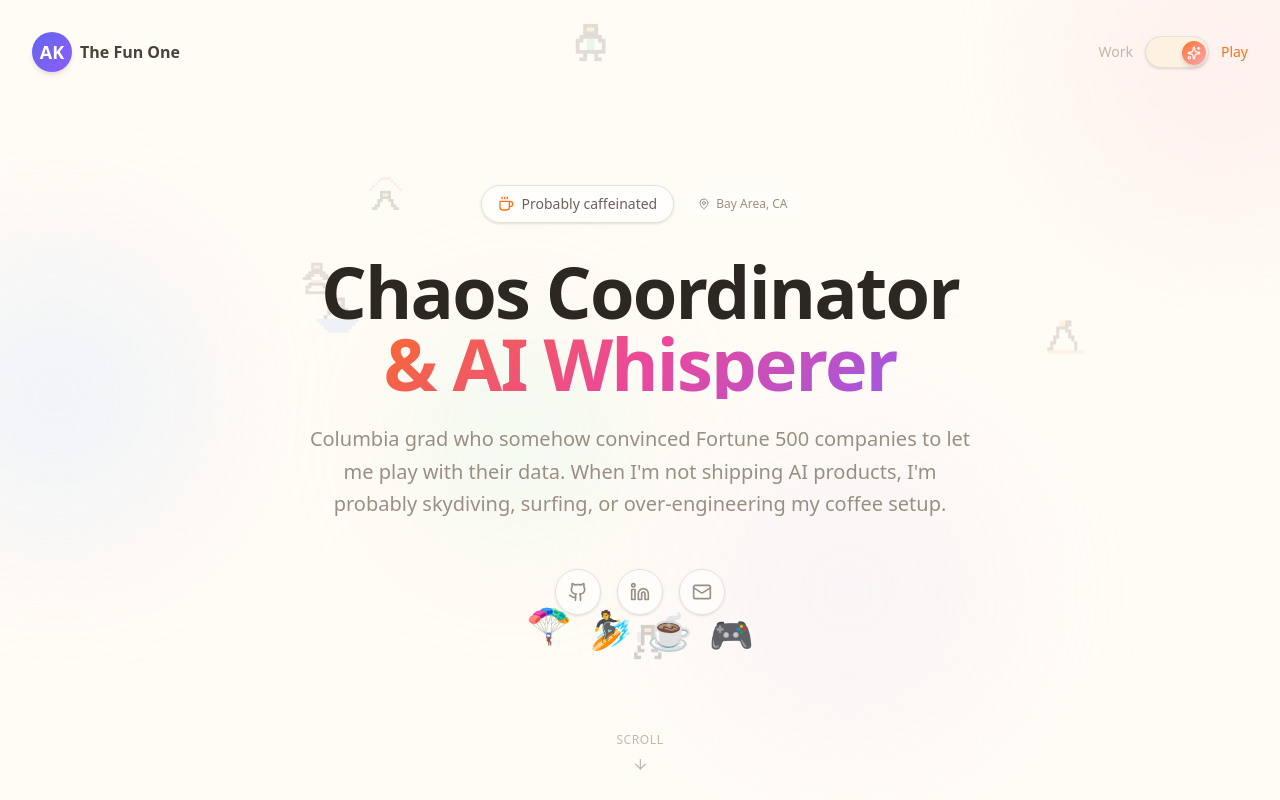
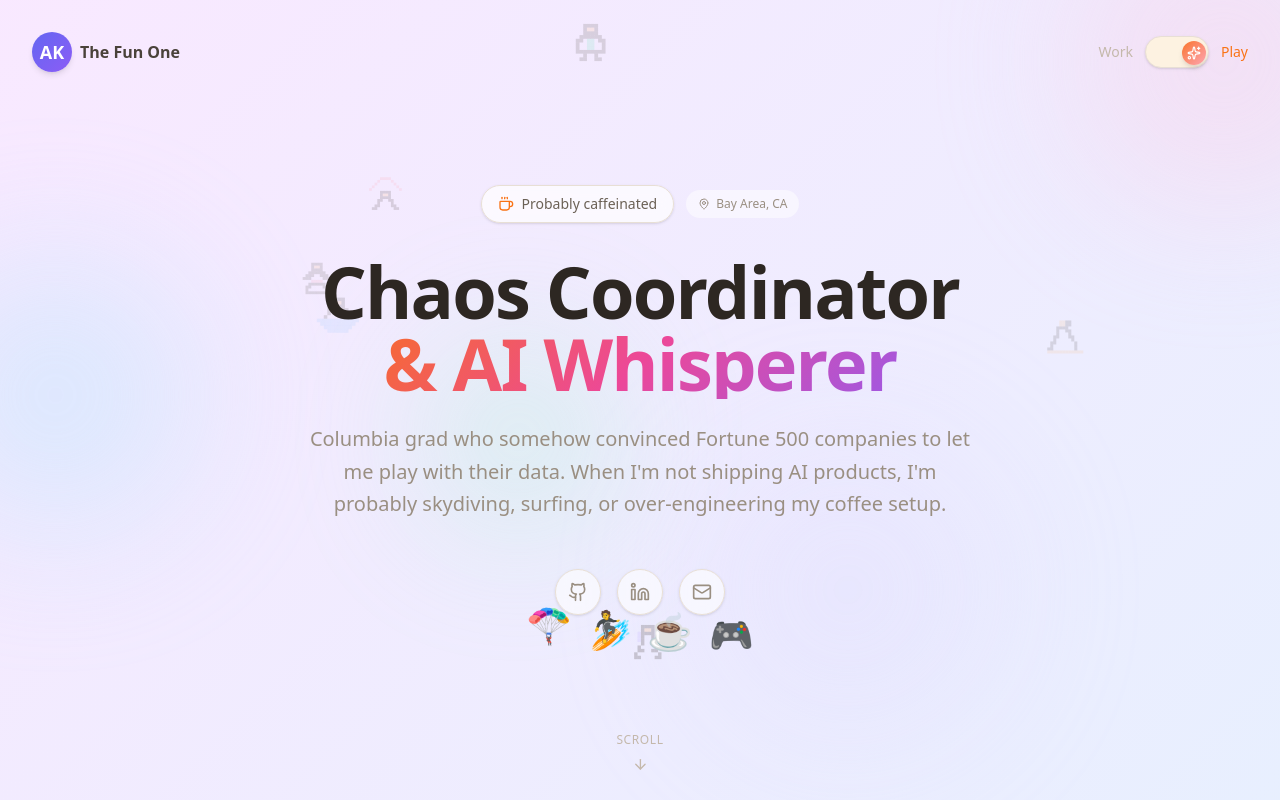
Before and after one commit to zeus1292/akshay.io, a Next.js app: page / in a window 1280 px wide. Both pictures are taken after a click on the button 1176 px from the left and 52 px from the top of the page. Shown: the top 800 px of the page. Built offline with nearby package versions, Linux system fonts and the light colour scheme.

Commit message:
Modify color palette and add iOS app under play mode

```diff
--- a/src/app/globals.css
+++ b/src/app/globals.css
@@ -91,6 +91,51 @@ body {
   -moz-osx-font-smoothing: grayscale;
 }
 
+/* Work Mode - Muted, Professional */
+.mode-work {
+  background: linear-gradient(135deg, #FFFBF5 0%, #FEF7EC 50%, #F5F0E8 100%);
+  transition: background 0.5s ease-in-out;
+}
+
+/* Play Mode - Vibrant, Dynamic */
+.mode-play {
+  background: linear-gradient(135deg, #FDF4FF 0%, #FAE8FF 25%, #E0F2FE 50%, #ECFDF5 75%, #FEF9C3 100%);
+  background-size: 200% 200%;
+  animation: gradient-shift 15s ease infinite;
+  transition: background 0.5s ease-in-out;
+}
+
+@keyframes gradient-shift {
+  0% { background-position: 0% 50%; }
+  50% { background-position: 100% 50%; }
+  100% { background-position: 0% 50%; }
+}
+
+/* Play mode vibrant accents */
+.mode-play .bg-pastel-pink {
+  background-color: #FBCFE8 !important;
+}
+
+.mode-play .bg-pastel-blue {
+  background-color: #BAE6FD !important;
+}
+
+.mode-play .bg-pastel-purple {
+  background-color: #DDD6FE !important;
+}
+
+.mode-play .bg-pastel-mint {
+  background-color: #A7F3D0 !important;
+}
+
+.mode-play .bg-pastel-peach {
+  background-color: #FED7AA !important;
+}
+
+.mode-play .bg-pastel-yellow {
+  background-color: #FDE68A !important;
+}
+
 /* Utility Classes */
 @utility glass-light {
   background: rgba(255, 255, 255, 0.7);
--- a/src/app/page.tsx
+++ b/src/app/page.tsx
@@ -13,7 +13,7 @@ export default function Home() {
   const [mode, setMode] = useState<"work" | "play">("work");
 
   return (
-    <main className="relative">
+    <main className={`relative min-h-screen ${mode === "work" ? "mode-work" : "mode-play"}`}>
       {/* Lightweight pixel art animation running in background */}
       <PixelBackground />
 
--- a/src/components/ProjectGallery.tsx
+++ b/src/components/ProjectGallery.tsx
@@ -102,6 +102,22 @@ const playProjects: Project[] = [
     techStack: ["Next.js", "Tailwind CSS", "Framer Motion", "TypeScript", "Canvas API"],
     color: "bg-pastel-pink",
     icon: Sparkles,
+    links: { github: "https://github.com/zeus1292/personal-portfolio" },
+  },
+  {
+    id: "resolution-tracker",
+    title: "Resolution Tracker",
+    subtitle: "iOS App",
+    description:
+      "A gamified goal-tracking app that helps you stick to resolutions with streaks, points, badges, and partner accountability. Because willpower alone wasn't cutting it.",
+    problem:
+      "New Year's resolutions have a 92% failure rate. Needed something beyond sticky notes and guilt to actually follow through.",
+    solution:
+      "Built a mobile app with daily/weekly/monthly goal tracking, streak multipliers, 20+ achievement badges, and partner challenges to keep you accountable.",
+    impact: "Currently tracking my own resolutions. Streak: still alive. Badges: collected.",
+    techStack: ["React Native", "Expo", "Firebase", "TypeScript", "Push Notifications"],
+    color: "bg-pastel-purple",
+    icon: Zap,
     links: { github: "#" },
   },
   {
```
